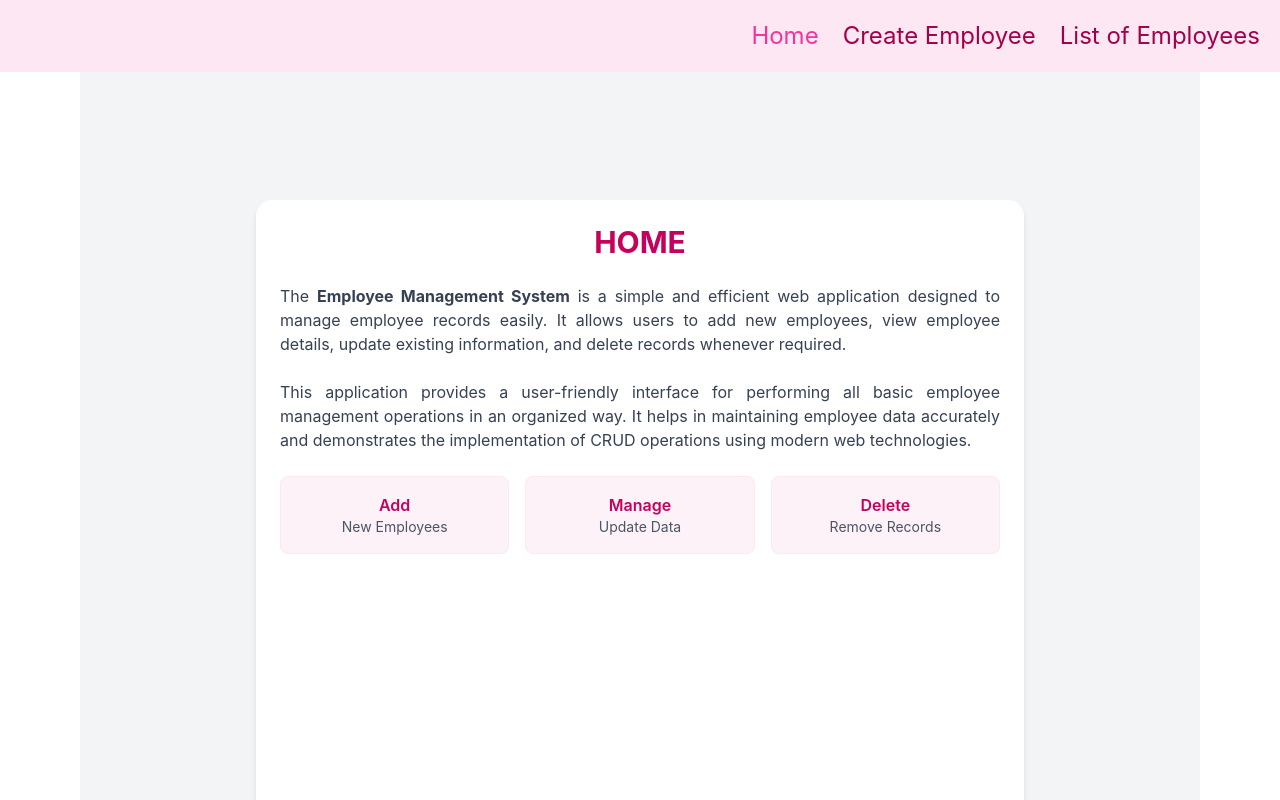
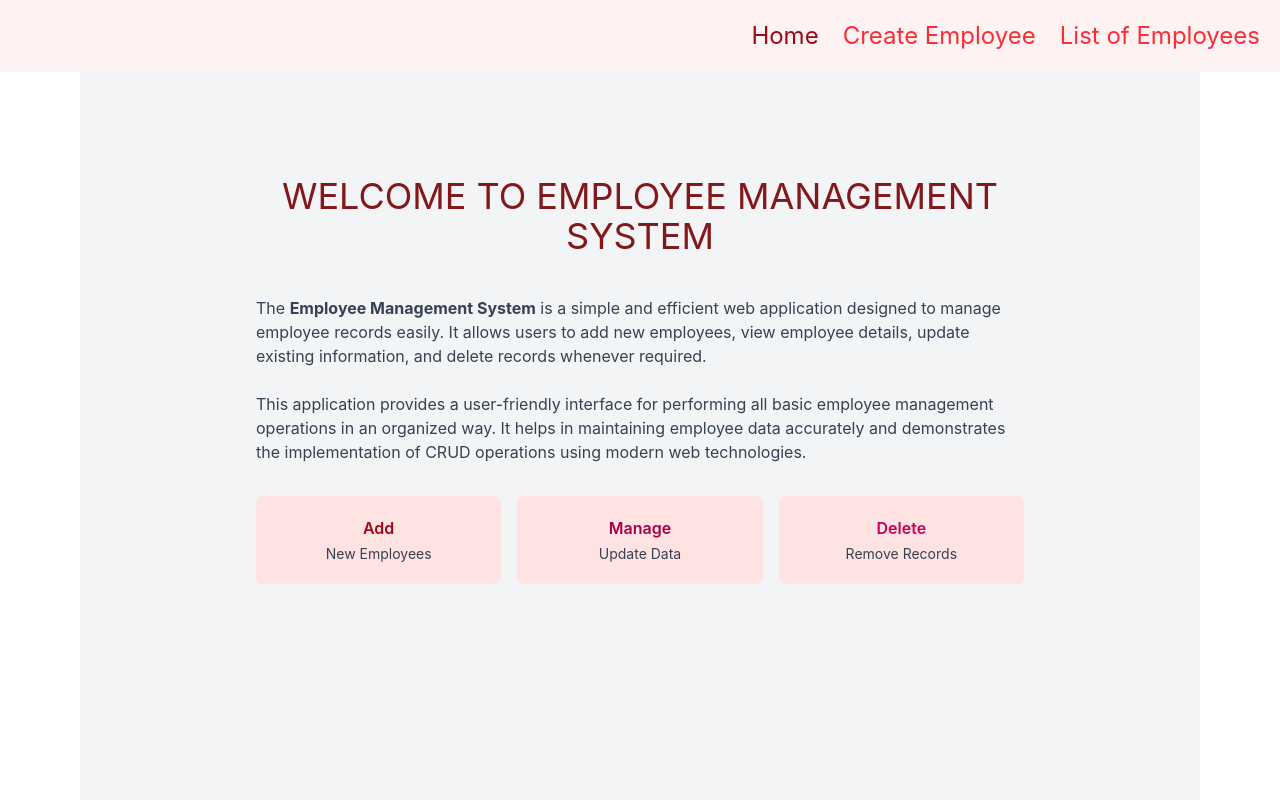
Before and after one commit to revathi-279/Emp_Frontend, a React app: page / in a window 1280 px wide. Shown: the top 800 px of the page. Built offline with nearby package versions, Linux system fonts and the light colour scheme; the HTML template or start-up script is replaced by a standard one.

Commit message:
Modified styles

```diff
--- a/src/components/CreateEmp.jsx
+++ b/src/components/CreateEmp.jsx
@@ -45,15 +45,15 @@ function CreateEmp() {
   }
   if(loading)
   {
-    return <p className='text-center text-4xl text-pink-800'> Loading..Please Wait</p>
+    return <p className='text-center text-3xl text-red-800'> Loading..Please Wait</p>
   }
   if(error)
   {
-   return <p className='text-center text-4xl text-red-600'></p>
+   return <p className='text-center text-4xl text-red-800'></p>
   }
   return (
     <div>
-        <h1 className='text-5xl text-center text-pink-800'>Create New Employee</h1>
+        <h1 className='text-3xl text-center text-red-800'>Create New Employee</h1>
         {/* form */}
         <form className=" max-w-md mx-auto mt-10" onSubmit={handleSubmit(onFormSubmit)}>
         <input type="text"
@@ -81,7 +81,7 @@ function CreateEmp() {
         placeholder='Enter the company name'
         className='mb-5 border p-3 w-full rounded-2xl'/>
 
-        <button type = "submit" className = "text-2xl rounded-2xl bg-pink-200 text-pink-800 block mx-auto p-4"> Add Employee </button>
+        <button type = "submit" className = "text-xl rounded-2xl bg-red-100 text-red-900 block mx-auto p-4"> Add Employee </button>
 
         </form>
     </div>
--- a/src/components/EditEmployee.jsx
+++ b/src/components/EditEmployee.jsx
@@ -33,7 +33,7 @@ function EditEmployee() {
   }
   return (
     <div>
-        <h1 className='text-5xl text-center text-pink-900'>Edit Employee</h1>
+        <h1 className='text-5xl text-center text-red-900'>Edit Employee</h1>
         {/* form */}
         <form className=" max-w-md mx-auto mt-10" onSubmit={handleSubmit(saveModifiedEmp)}>
         <input type="text"
@@ -63,7 +63,7 @@ function EditEmployee() {
         placeholder='Enter the company name'
         className='mb-5 border p-3 w-full rounded-2xl'/>
 
-        <button type = "submit" className = "text-2xl rounded-2xl bg-pink-200 text-pink-900 block mx-auto p-3">Save</button>
+        <button type = "submit" className = "text-2xl rounded-2xl bg-red-200 text-red-900 block mx-auto p-3">Save</button>
 
         </form>
     </div>
--- a/src/components/Header.jsx
+++ b/src/components/Header.jsx
@@ -2,14 +2,14 @@ import { NavLink } from "react-router"
 
 function Header() {
   return (
-    <nav className="flex justify-end  text-2xl p-5 bg-pink-100 text-pink-800 gap-6">
-      <NavLink to = "" className = {({isActive})=>(isActive ? "text-pink-500" : "")}>
+    <nav className="flex justify-end  text-2xl p-5 bg-red-50 text-red-500 gap-6">
+      <NavLink to = "" className = {({isActive})=>(isActive ? "text-red-800" : "")}>
        Home
       </NavLink>
-      <NavLink to = "create-emp" className={({isActive})=>(isActive ? "text-pink-500" : "")}>
+      <NavLink to = "create-emp" className={({isActive})=>(isActive ? "text-red-800" : "")}>
        Create Employee
       </NavLink>
-      <NavLink to = "list" className={({isActive})=>(isActive ? "text-pink-500" : "")}>
+      <NavLink to = "list" className={({isActive})=>(isActive ? "text-red-800" : "")}>
       List of Employees
       </NavLink>
 
--- a/src/components/Home.jsx
+++ b/src/components/Home.jsx
@@ -2,16 +2,17 @@ import React from "react";
 
 function Home() {
   return (
-    <div className="min-h-screen bg-gray-100 flex justify-center pt-12 px-6">
-      <div className="max-w-3xl w-full bg-white rounded-2xl shadow-md p-6">
+    <div className="min-h-screen bg-gray-100 pt-6 px-6">
+
+      <div className="max-w-3xl mx-auto">
 
         {/* Title */}
-        <h2 className="text-center text-3xl font-bold text-pink-700 mb-6">
-          HOME
+        <h2 className="text-center text-4xl font-semi-bold text-red-900 mb-10">
+          WELCOME TO EMPLOYEE MANAGEMENT SYSTEM
         </h2>
 
-        {/* Description Card */}
-        <p className="text-gray-700 text-base text-justify">
+        {/* Description */}
+        <p className="text-gray-700">
           The <b>Employee Management System</b> is a simple and efficient web application designed to manage employee records easily.
           It allows users to add new employees, view employee details, update existing information, and delete records whenever required.
           <br /><br />
@@ -20,22 +21,26 @@ function Home() {
         </p>
 
         {/* Details */}
-        <div className="mt-6 grid grid-cols-1 md:grid-cols-3 gap-4 text-center">
-          <div className="bg-pink-50 p-4 rounded-lg border border-pink-100">
-            <h3 className="font-semibold text-pink-700">Add</h3>
-            <p className="text-sm text-gray-600">New Employees</p>
+        <div className="mt-8 grid grid-cols-1 md:grid-cols-3 gap-4 text-center">
+
+          <div className="bg-red-100 p-5 rounded-lg border-0">
+            <h3 className="font-semibold text-red-800 mb-1">Add</h3>
+            <p className="text-sm text-gray-700">New Employees</p>
           </div>
 
-          <div className="bg-pink-50 p-4 rounded-lg border border-pink-100">
-            <h3 className="font-semibold text-pink-700">Manage</h3>
-            <p className="text-sm text-gray-600">Update Data</p>
+          <div className="bg-red-100 p-5 rounded-lg border-0">
+            <h3 className="font-semibold text-pink-800 mb-1">Manage</h3>
+            <p className="text-sm text-gray-700">Update Data</p>
           </div>
 
-          <div className="bg-pink-50 p-4 rounded-lg border border-pink-100">
-            <h3 className="font-semibold text-pink-700">Delete</h3>
-            <p className="text-sm text-gray-600">Remove Records</p>
+          <div className="bg-red-100 p-5 rounded-lg border-0">
+            <h3 className="font-semibold text-pink-700 mb-1">Delete</h3>
+            <p className="text-sm text-gray-700">Remove Records</p>
           </div>
+
         </div>
+
+
 
       </div>
     </div>
--- a/src/components/ListOfEmps.jsx
+++ b/src/components/ListOfEmps.jsx
@@ -1,100 +1,65 @@
-import { useState, useEffect } from 'react'
-import { useNavigate, useLocation } from 'react-router'
+import {useState,useEffect} from 'react'
+import {useNavigate,useLocation} from 'react-router'
 import axios from 'axios'
 
 function ListOfEmps() {
-
-    const [emps, setEmps] = useState([])
+    const [emps,setEmps] = useState([])
     const navigate = useNavigate()
     const location = useLocation()
 
+
     const goToEmployee = (empObj) => {
-        navigate("/employee", { state: empObj })
+        //Navigate to employee when user clicks View option in List of Employees
+        //Navigate to employee while holding that employee object
+        navigate("/employee",{state:empObj}) //state: takes the object while navigating
     }
 
-    const goToEditEmployee = (empObj) => {
-        navigate("/edit-emp", { state: empObj })
+    const goToEditEmployee = (empObj) =>
+    {
+        navigate("/edit-emp",{state:empObj})
     }
-
     const deleteEmpById = async (id) => {
         let res = await axios.delete(`https://empapp-backend.onrender.com/employee-api/employees/${id}`)
-
-        if (res.status === 200) {
+        if(res.status===200) //After deleting what we have to display
+        {
+          //Get latest employee data
           getEmps()
         }
     }
-
+     //Get all emps - kept outiside useEffect()
     async function getEmps() {
             let res = await axios.get('https://empapp-backend.onrender.com/employee-api/employees')
-
-        if (res.status === 200) {
+            if(res.status===200)
+            {
                 let resObj = res.data
                 setEmps(resObj.payload)
             }
-    }
+        }//Write all loading try-catch and error handlng
 
     useEffect(() => {
         getEmps()
-    }, [location])
+    },[location])
 
   return (
-        <div className='px-4 sm:px-6 md:px-10 py-6'>
-
-            <h1 className='text-3xl sm:text-4xl text-pink-800 text-center pb-10 font-bold'>
-                List Of Employees
-            </h1>
-
-            <div className='grid sm:grid-cols-2 md:grid-cols-3 lg:grid-cols-4 gap-6'>
-
+    <div>
+        <h1 className='text-3xl text-red-800 text-center pb-10'>List Of Employees</h1>
+        <div className='grid sm:grid-cols-2 md:grid-cols-3 lg:grid-cols-4 gap-10'>
             {
                 emps.map((empObj) => (
-                        <div
-                            key={empObj._id}
-                            className='bg-pink-100 p-5 rounded-3xl text-center shadow-md hover:shadow-xl transition duration-300 flex flex-col justify-between'
-                        >
-
-                            <div>
-                                <p className='mb-3 text-gray-700 break-words'>
-                                    {empObj.email}
-                                </p>
-
-                                <p className='mb-6 text-xl font-semibold text-pink-900 break-words'>
-                                    {empObj.name}
-                                </p>
-                            </div>
-
-                            {/* Buttons */}
-                            <div className='flex flex-col sm:flex-row gap-3 justify-center items-center'>
-
-                                <button
-                                    onClick={() => goToEmployee(empObj)}
-                                    className='bg-pink-200 hover:bg-pink-300 text-pink-900 px-4 py-2 rounded-2xl w-full sm:w-auto transition duration-300'
-                                >
-                                    View
-                                </button>
-
-                                <button
-                                    onClick={() => goToEditEmployee(empObj)}
-                                    className='bg-pink-200 hover:bg-pink-300 text-pink-900 px-4 py-2 rounded-2xl w-full sm:w-auto transition duration-300'
-                                >
-                                    Edit
-                                </button>
-
-                                <button
-                                    onClick={() => deleteEmpById(empObj._id)}
-                                    className='bg-pink-200 hover:bg-pink-300 text-pink-900 px-4 py-2 rounded-2xl w-full sm:w-auto transition duration-300'
-                                >
-                                    Delete
-                                </button>
-
+                    <div key={empObj._id} className='bg-red-100 p-5 rounded-3xl text-center'>
+                    <p className='mb-4'>{empObj.email}</p>
+                    <p className='mb-6'>{empObj.name}</p>
+                        {/* buttons */}
+                      <div className='flex justify-around'>
+                    <button onClick = {()=>goToEmployee(empObj)} className='bg-red-200 text-red-900 p-3 rounded-2xl'>View</button>
+                    <button onClick = {()=>goToEditEmployee(empObj)} className='bg-red-200 text-red-900 p-3 rounded-2xl'>Edit</button>
+                     <button onClick = {()=>deleteEmpById(empObj._id)} className='bg-red-200 text-red-900 p-3 rounded-2xl'>Delete</button>
                       </div>
                     </div>
                 ))
             }
-
         </div>
     </div>
   )
 }
-
 export default ListOfEmps
```
Lines whose indentation alone changed are shown as unchanged.
